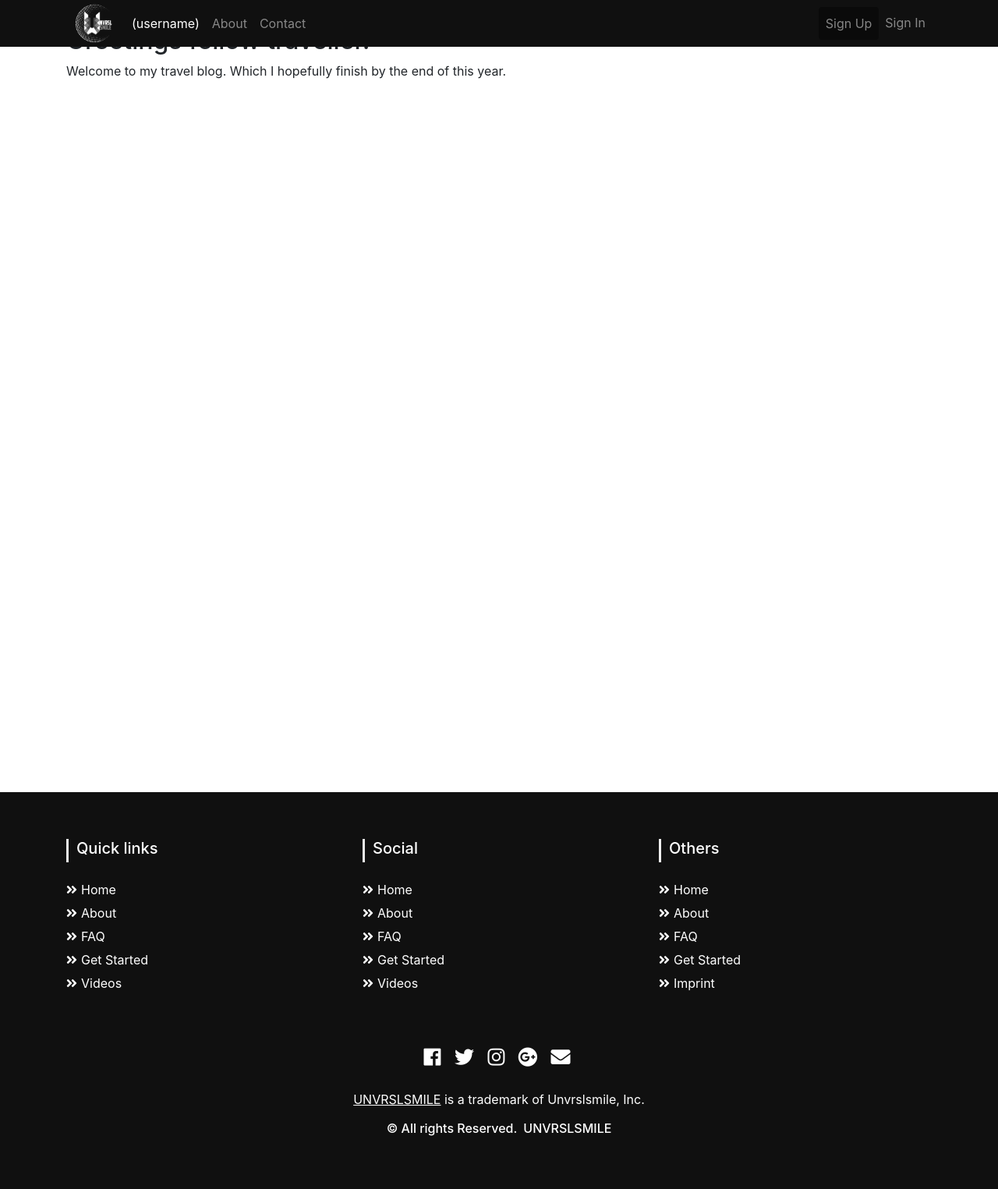
After one commit to unvrslsmile/site.unvrslsmile, a PHP site: page /pages/basehome.php in a window 1280 px wide. The commit adds this page. Shown: the whole page at 78% size. Run offline with PHP 8.4, Linux system fonts and the light colour scheme.

Commit message:
To continue for ASAP.

```diff
--- a/lib/pwordhash.php
+++ b/lib/pwordhash.php
@@ -1,7 +1,7 @@
 <?php
 class pWordHash{
     function hasher($pass){
-        $salt = bin2hex(openssl_random_pseudo_bytes(64, $cstrong));
+        $salt = bin2hex(openssl_random_pseudo_bytes(32, $cstrong));
         $presaltypass = $salt."".$pass;
         $opts = [ "cost" => 9 ];
         $saltypass = password_hash($presaltypass, PASSWORD_BCRYPT, $opts);
--- a/lib/saveuserinfo.php
+++ b/lib/saveuserinfo.php
@@ -18,7 +18,7 @@
         if($pass == $confpass){
             $bdateformat = $byear."-".$bmonth."-".$bday;
             $datenow = date("Y-m-d");
-            $pws = new pWordHash(); // OOP here right
+            $pws = new pWordHash(); // OOP here am I right. Haha
             $saltypass = $pws->hasher($pass);
             mysqli_query($link, "INSERT INTO tbl_accounts(
                 `a_username`,
--- /dev/null
+++ b/pages/basehome.php
@@ -0,0 +1,115 @@
+<!DOCTYPE html>
+<html>
+<head>
+    <meta charset="utf-8" />
+    <meta http-equiv="X-UA-Compatible" content="IE=edge">
+    <title>Unvrslsmile</title>
+    <meta name="viewport" content="width=device-width, initial-scale=1">
+    <link rel="shortcut icon" href="../favicon.ico" type="image/x-icon" />
+    <link rel="stylesheet" type="text/css" media="screen" href="../plugs/bootstrap4/css/bootstrap.min.css" />
+    <link rel="stylesheet" type="text/css" href="../plugs/font-awesome/css/all.min.css" />
+    <link rel="stylesheet" type="text/css" href="../styles/footer.css" />
+    <link rel="stylesheet" type="text/css" href="../styles/main-style.css" />
+</head>
+<body>
+    <nav class="nav navbar-expand-lg navbar-dark c-bg-dark fixed-top">
+        <div class="container collapse navbar-collapse" id="tNav">
+            <a class="navbar-brand" href="#">
+                <img src="../images/logo-light.png" alt="" />
+            </a>
+            <ul class="navbar-nav">
+                <li class="nav-item active">
+                    <a class="nav-link" href="index.php">(username)</a>
+                </li>
+                <li class="nav-item">
+                        <a class="nav-link" href="#">About</a>
+                </li>
+                <li class="nav-item">
+                        <a class="nav-link" href="#">Contact</a>
+                </li>
+            </ul>
+            <ul class="navbar-nav ml-auto">
+                <li class="nav-item">
+                    <a class="nav-link btn c-btn-gray" href="signup.php">Sign Up</a>
+                </li>
+                <li class="nav-item">
+                    <a class="nav-link" href="signin.php">Sign In</a>
+                </li>
+            </ul>
+        </div>
+    </nav>
+    <div class="container" style="height: 1000px;">
+        <hr />
+        <h2>Greetings fellow traveller.</h2>
+        <div class="row">
+            <div class="col-md-12">
+                <div class="panel panel-default">
+                    <div class="panel-body">
+                       Welcome to my travel blog. Which I hopefully finish by the end of this year.
+                    </div>
+                </div>
+            </div>
+        </div>
+    </div>
+
+    <!-- Footer -->
+	<section id="footer" class="c-bg-dark">
+		<div class="container">
+			<div class="row text-center text-xs-center text-sm-left text-md-left">
+				<div class="col-xs-12 col-sm-4 col-md-4">
+					<h5>Quick links</h5>
+					<ul class="list-unstyled quick-links">
+						<li><a href="index.php"><i class="fa fa-angle-double-right"></i>Home</a></li>
+						<li><a href="javascript:void();"><i class="fa fa-angle-double-right"></i>About</a></li>
+						<li><a href="javascript:void();"><i class="fa fa-angle-double-right"></i>FAQ</a></li>
+						<li><a href="javascript:void();"><i class="fa fa-angle-double-right"></i>Get Started</a></li>
+						<li><a href="javascript:void();"><i class="fa fa-angle-double-right"></i>Videos</a></li>
+					</ul>
+				</div>
+				<div class="col-xs-12 col-sm-4 col-md-4">
+					<h5>Social</h5>
+					<ul class="list-unstyled quick-links">
+						<li><a href="javascript:void();"><i class="fa fa-angle-double-right"></i>Home</a></li>
+						<li><a href="javascript:void();"><i class="fa fa-angle-double-right"></i>About</a></li>
+						<li><a href="javascript:void();"><i class="fa fa-angle-double-right"></i>FAQ</a></li>
+						<li><a href="javascript:void();"><i class="fa fa-angle-double-right"></i>Get Started</a></li>
+						<li><a href="javascript:void();"><i class="fa fa-angle-double-right"></i>Videos</a></li>
+					</ul>
+				</div>
+				<div class="col-xs-12 col-sm-4 col-md-4">
+					<h5>Others</h5>
+					<ul class="list-unstyled quick-links">
+						<li><a href="javascript:void();"><i class="fa fa-angle-double-right"></i>Home</a></li>
+						<li><a href="javascript:void();"><i class="fa fa-angle-double-right"></i>About</a></li>
+						<li><a href="javascript:void();"><i class="fa fa-angle-double-right"></i>FAQ</a></li>
+						<li><a href="javascript:void();"><i class="fa fa-angle-double-right"></i>Get Started</a></li>
+						<li><a href="https://wwwe.sunlimetech.com" title="Design and developed by"><i class="fa fa-angle-double-right"></i>Imprint</a></li>
+					</ul>
+				</div>
+			</div>
+			<div class="row">
+				<div class="col-xs-12 col-sm-12 col-md-12 mt-2 mt-sm-5">
+					<ul class="list-unstyled list-inline social text-center">
+						<li class="list-inline-item"><a href="javascript:void();"><i class="fab fa-facebook"></i></a></li>
+						<li class="list-inline-item"><a href="javascript:void();"><i class="fab fa-twitter"></i></a></li>
+						<li class="list-inline-item"><a href="javascript:void();"><i class="fab fa-instagram"></i></a></li>
+						<li class="list-inline-item"><a href="javascript:void();"><i class="fab fa-google-plus"></i></a></li>
+						<li class="list-inline-item"><a href="javascript:void();" target="_blank"><i class="fas fa-envelope"></i></a></li>
+					</ul>
+				</div>
+				</hr>
+			</div>
+			<div class="row">
+				<div class="col-xs-12 col-sm-12 col-md-12 mt-2 mt-sm-2 text-center text-white">
+					<p><u><a href="index.php">UNVRSLSMILE</a></u> is a trademark of Unvrslsmile, Inc.</p>
+					<p class="h6">&copy All rights Reserved.<a class="text-green ml-2" href="index.php" target="_blank">UNVRSLSMILE</a></p>
+				</div>
+				</hr>
+			</div>
+		</div>
+	</section>
+	<!-- ./Footer -->
+</body>
+<script src="../plugs/jQuery/jquery-3.3.1.min.js"></script>
+<script src="../plugs/bootstrap4/js/bootstrap.min.js"></script>
+</html>
--- a/signin.php
+++ b/signin.php
@@ -42,7 +42,7 @@
             <hgroup>
                 <h2>Sign In</h2>
                 <hr />
-                <form class="needs-validation" method="POST" action="#" role="form" novalidate>
+                <form class="needs-validation" method="POST" action="javascript:void(0);" role="form" novalidate>
                     <div class="form-group">
                         <label>Email or Username</label>
                         <input type="text" class="form-control" tabindex="1" name="u-username" placeholder="unvrslsmile" />
@@ -52,7 +52,7 @@
                         <input type="password" class="form-control" tabindex="2" name="u-password" placeholder="******" />
                     </div>
                     <div class="custom-control custom-checkbox">
-                        <input type="checkbox" class="custom-control-input" id="customCheck1">
+                        <input type="checkbox" class="custom-control-input" name="u-autolog" id="customCheck1">
                         <label class="custom-control-label" for="customCheck1">Keep me logged in</label>
                     </div>
                     <hr />
@@ -64,4 +64,5 @@
 </body>
 <script src="./plugs/jQuery/jquery-3.3.1.min.js"></script>
 <script src="./plugs/bootstrap4/js/bootstrap.min.js"></script>
+<script src="./js/signup-script.js"></script>
 </html>
```
Also changed, not shown: index.php (+9 -126 lines), pages/base.php (added, +126 -0 lines).
